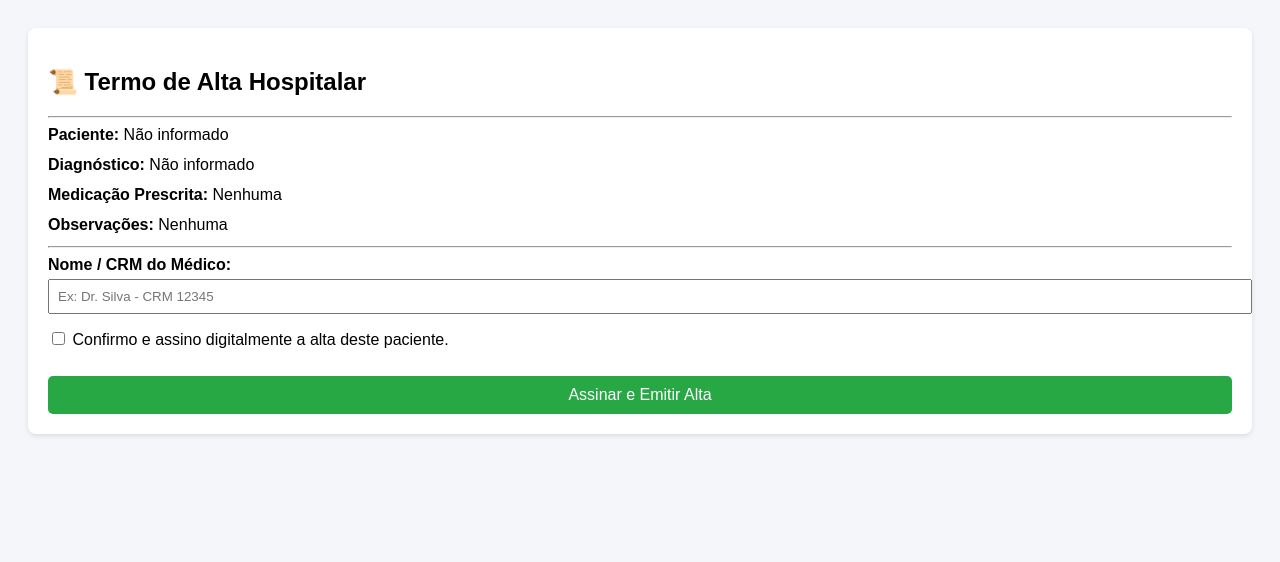
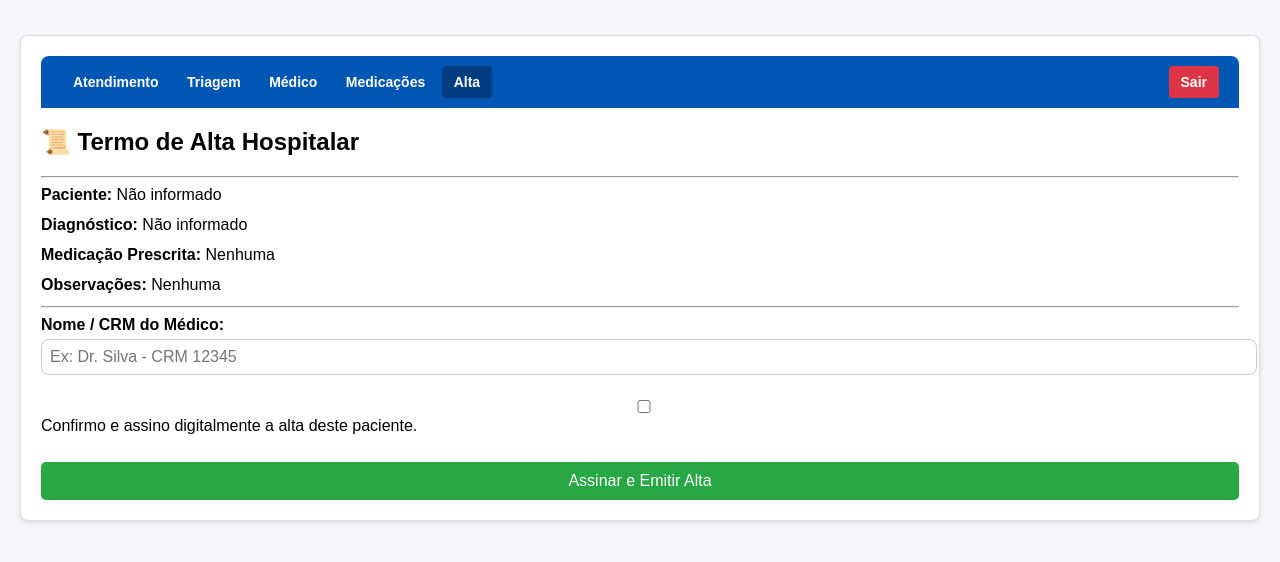
Before and after one commit to Deivid445/projeto-sentinela, a website: page frontend/alta.html in a window 1280 px wide. Drawn offline with Linux system fonts and the light colour scheme; files that its build step writes are made by us from their sources.

Commit message:
Enhance alta.html with navigation and styling

```diff
--- a/frontend/alta.html
+++ b/frontend/alta.html
@@ -2,9 +2,34 @@
 <html lang="pt-BR">
 <head>
   <meta charset="UTF-8">
+  <meta name="viewport" content="width=device-width, initial-scale=1.0">
   <title>Assinatura de Alta Médica</title>
+  <link rel="stylesheet" href="style.css">
   <style>
     body { font-family: sans-serif; padding: 20px; background: #f4f6f9; }
+
+    /* Barra de Navegação */
+    .navbar {
+      display: flex;
+      justify-content: space-between;
+      align-items: center;
+      background-color: #0056b3;
+      padding: 10px 20px;
+      border-radius: 8px 8px 0 0;
+      margin-bottom: 20px;
+    }
+    .navbar a {
+      color: white;
+      text-decoration: none;
+      font-weight: bold;
+      padding: 8px 12px;
+      border-radius: 4px;
+      font-size: 14px;
+    }
+    .navbar a:hover, .navbar a.active {
+      background-color: #003d80;
+    }
+
     .card { background: white; padding: 20px; border-radius: 8px; box-shadow: 0 2px 5px rgba(0,0,0,0.1); }
     .campo { margin-bottom: 12px; }
     .btn-confirmar { background: #28a745; color: white; border: none; padding: 10px 18px; border-radius: 5px; cursor: pointer; font-size: 16px; width: 100%; margin-top: 15px; }
@@ -14,6 +39,19 @@
 <body>
 
 <div class="card">
+
+  <!-- Menu de Navegação Global -->
+  <nav class="navbar">
+    <div>
+      <a href="atendimento.html">Atendimento</a>
+      <a href="triagem.html">Triagem</a>
+      <a href="medico.html">Médico</a>
+      <a href="medicacoes.html">Medicações</a>
+      <a href="alta.html" class="active">Alta</a>
+    </div>
+    <a href="index.html" style="background-color: #dc3545;">Sair</a>
+  </nav>
+
   <h2>📜 Termo de Alta Hospitalar</h2>
   <hr>
   <div class="campo"><strong>Paciente:</strong> <span id="lblPaciente"></span></div>
@@ -51,7 +89,11 @@ function concluirAlta() {
   if (!assinado) { alert('Você precisa marcar a caixa de confirmação para assinar.'); return; }
 
   alert('✅ Alta médica assinada e emitida com sucesso!');
-  window.close(); // Fecha o formulário
+  if (window.opener) {
+    window.close(); // Fecha a janela popup se foi aberta a partir da tela médica
+  } else {
+    window.location.href = "medico.html"; // Redireciona de volta se acessada diretamente
+  }
 }
 </script>
 
```
